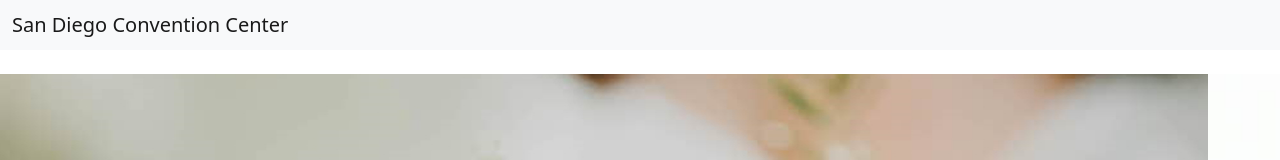
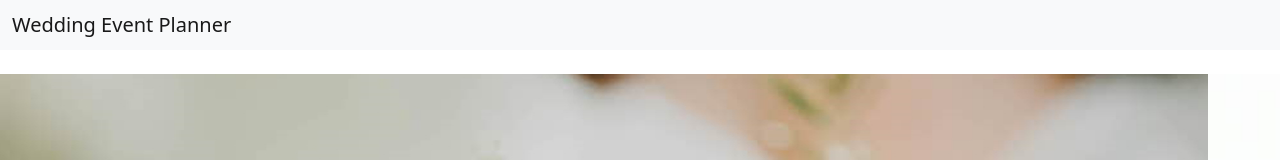
Before and after one commit to sadiahimi/photography-website, a plain HTML site: page index.html in a window 1280 px wide. Shown: the top 160 px of the page. Drawn offline with nearby package versions, Linux system fonts and the light colour scheme.

```diff
--- a/index.html
+++ b/index.html
@@ -18,7 +18,7 @@
     <header>
         <nav class="navbar navbar-light bg-light">
             <div class="container-fluid">
-                <span class="navbar-brand mb-0 h1">San Diego Convention Center</span>
+                <span class="navbar-brand mb-0 h1">Wedding Event Planner</span>
             </div>
         </nav>
         <br>
```
